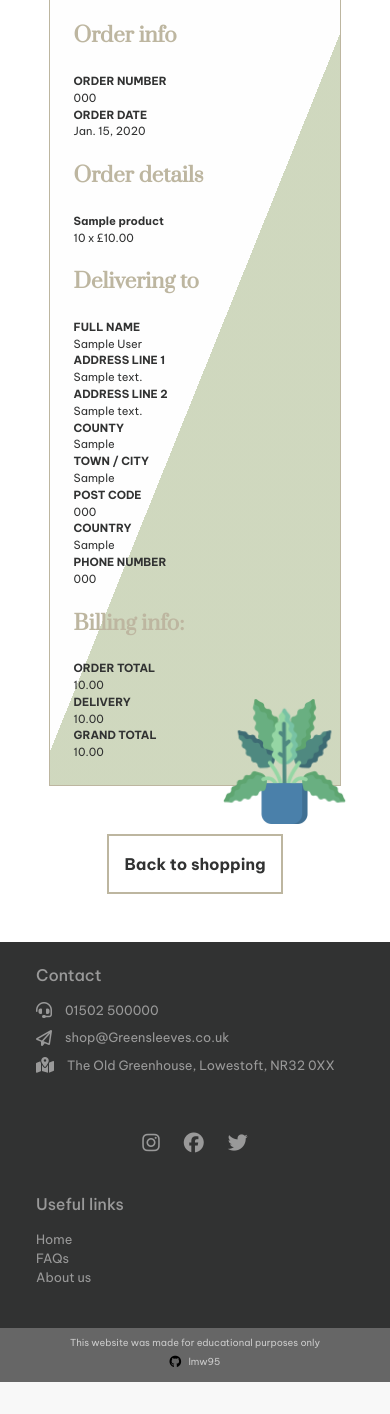
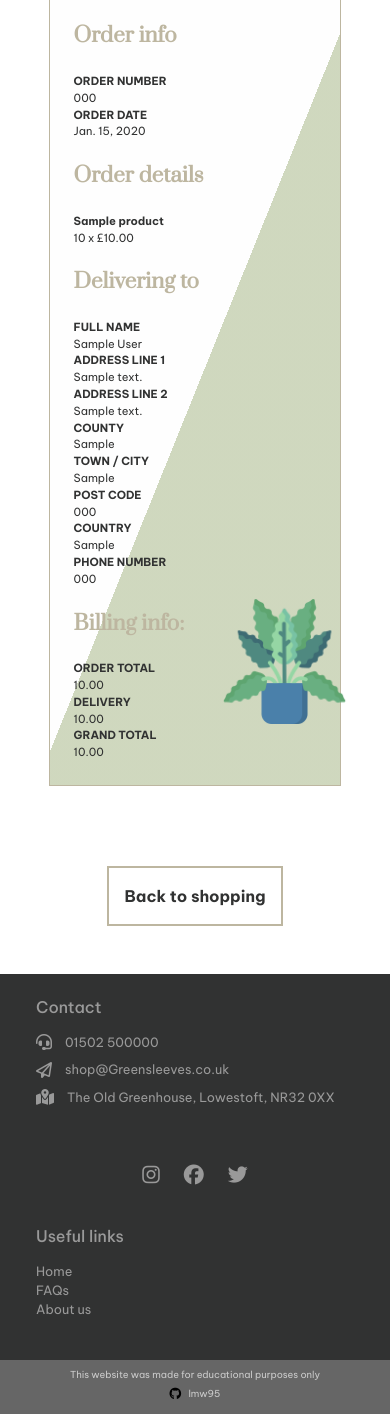
Before and after one commit to lmw95/MS4-greensleeves, a Django app: page /checkout/checkout_success/000 in a window 390 px wide. Shown: the part 462-1876 px from the top of the page. Before the commit the page ends 1844 px from the top, so only its background shows below. Run offline with Django 3.2, Linux system fonts and the light colour scheme; tables that the repository leaves empty hold one stand-in row (values such as "Sample post"); parts of the project's set-up code (start-up, migrations or seed data) failed here and were passed over; some libraries are stand-ins or nearby versions.

Commit message:
Adjust margin of a href

```diff
--- a/static/css/_media-queries.css
+++ b/static/css/_media-queries.css
@@ -112,6 +112,10 @@
         width: 100px !important;
     }
 
+    .back-to-shop {
+        margin-top: 80px !important;
+    }
+
 }
 
 
@@ -192,15 +196,15 @@
     }
 
     .success-overlay {
-        min-height: 800px;
-        max-height: 850px;
+        min-height: 700px;
+        max-height: 750px;
         max-width: 70%;
         min-width: 65%;
     }
 
     .success-overlay img {
-        height: 175px;
-        width: 175px;
+        height: 165px;
+        width: 165px;
     }
 
 }
```
